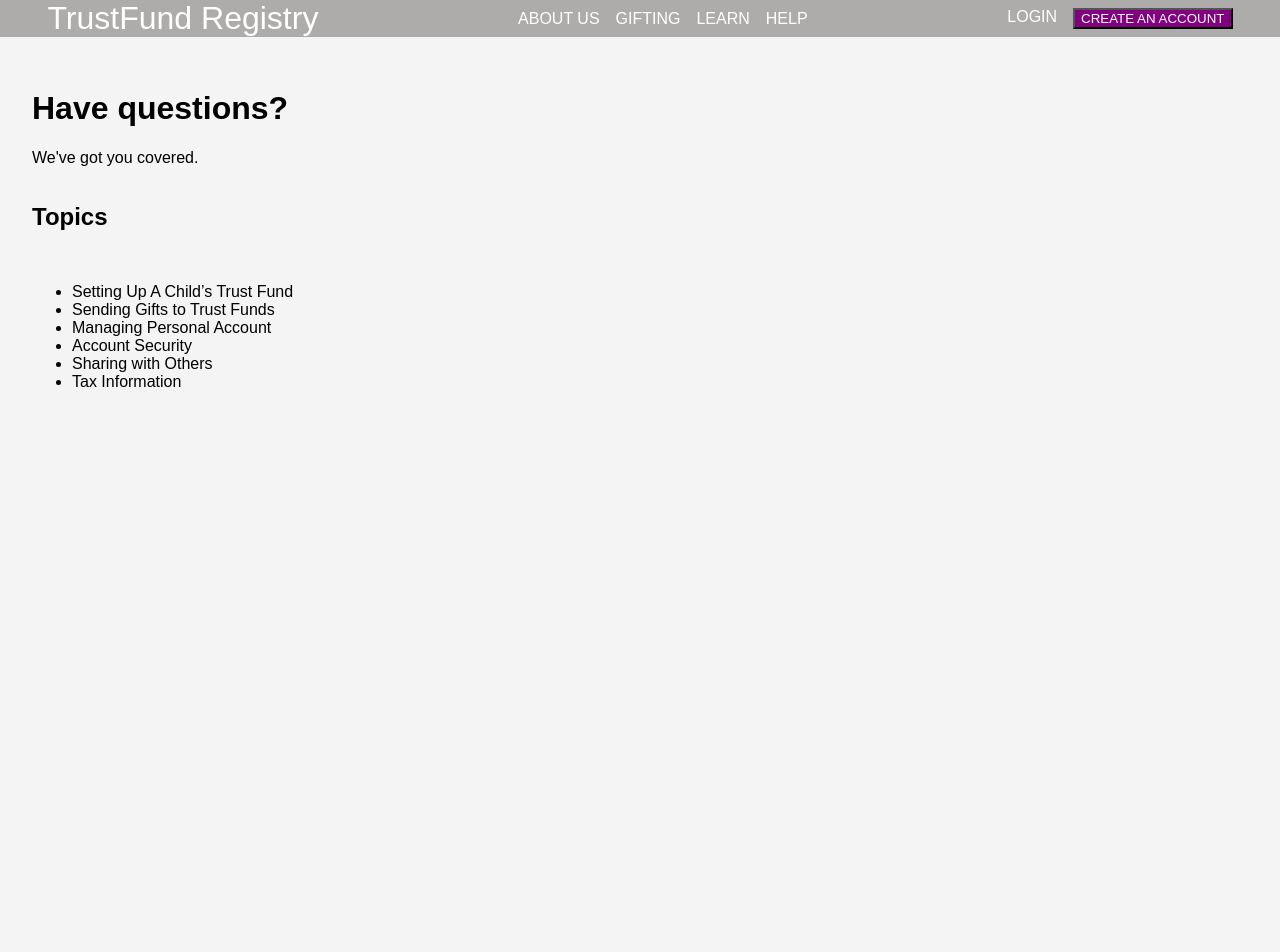
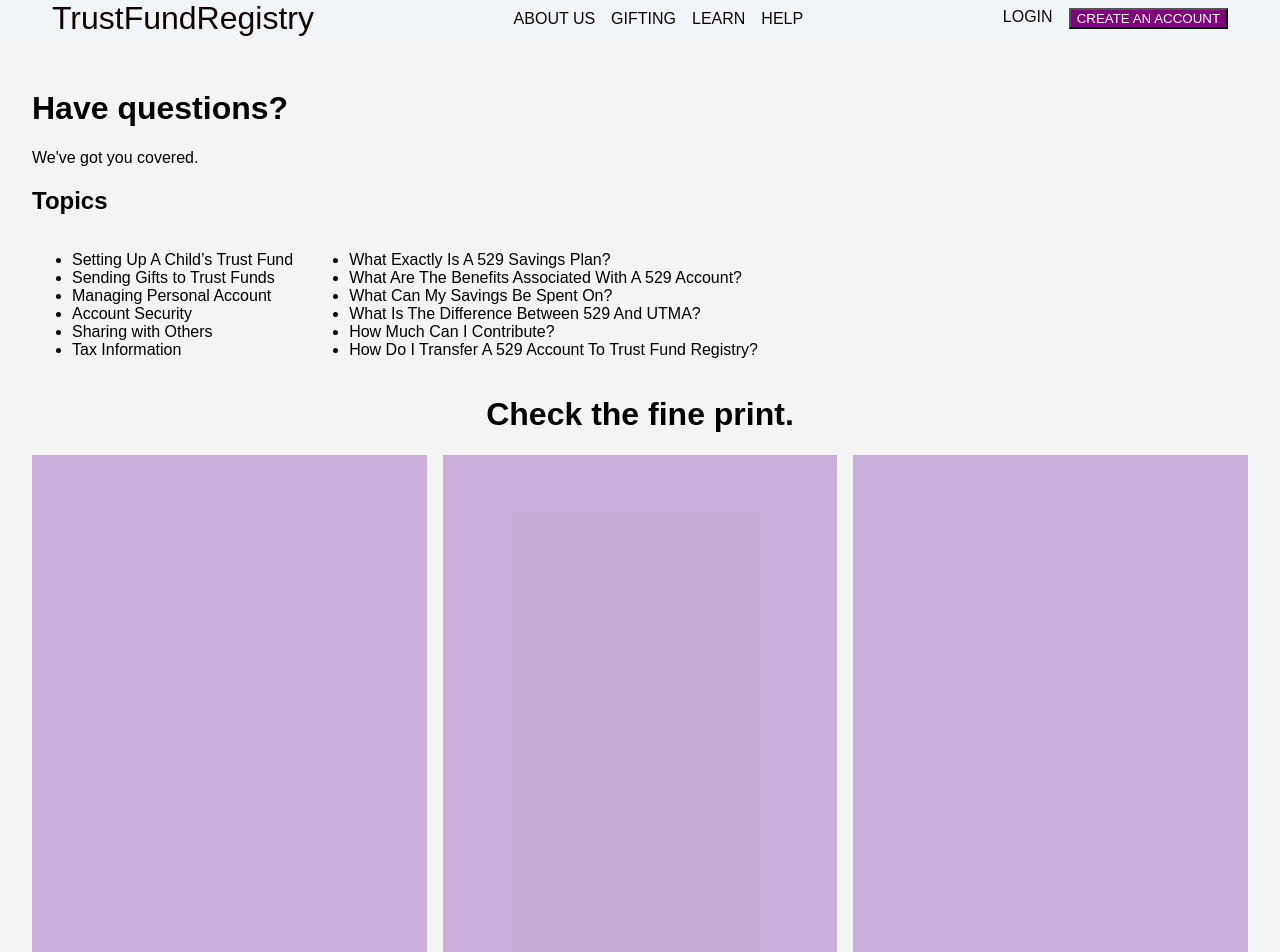
Before and after one commit to Runwei-Hesham/FAQ-Page, a React (Create React App) app in the folder faq/: page / in a window 1280 px wide. Shown: the top 952 px of the page. Before the commit the page ends 800 px from the top, so only its background shows below. Built offline with nearby package versions, Linux system fonts and the light colour scheme.

Commit message:
FEAT: NavBar & FAQ's

```diff
--- a/faq/src/components/Faq.jsx
+++ b/faq/src/components/Faq.jsx
@@ -4,8 +4,9 @@ function Faq() {
     <div className="items">
       <h1>Have questions?</h1>
       <p>We've got you covered.</p>
+      <h2>Topics</h2>
+
       <div className="faqs">
-        <h2>Topics</h2>
         <ul>
           <li>Setting Up A Child’s Trust Fund</li>
           <li>Sending Gifts to Trust Funds</li>
@@ -14,6 +15,22 @@ function Faq() {
           <li>Sharing with Others</li>
           <li>Tax Information</li>
         </ul>
+        <ul>
+          <li>What Exactly Is A 529 Savings Plan?</li>
+          <li>What Are The Benefits Associated With A 529 Account?</li>
+          <li>What Can My Savings Be Spent On?</li>
+          <li>What Is The Difference Between 529 And UTMA?</li>
+          <li>How Much Can I Contribute?</li>
+          <li>How Do I Transfer A 529 Account To Trust Fund Registry? </li>
+        </ul>
+      </div>
+      <div className="center">
+        <h1>Check the fine print.</h1>
+      </div>
+      <div className="center">
+        <div className="rectangle"></div>
+        <div className="rectangle"></div>
+        <div className="rectangle"></div>
       </div>
     </div>
   );
--- a/faq/src/components/NavBar.jsx
+++ b/faq/src/components/NavBar.jsx
@@ -3,7 +3,7 @@ import "../css/styles.css";
 function Navbar() {
   return (
     <nav className="nav">
-      <div className="site-title">TrustFund Registry</div>
+      <div className="site-title">TrustFundRegistry</div>
       <ul>
         <li>ABOUT US</li>
         <li>GIFTING</li>
--- a/faq/src/css/faq.css
+++ b/faq/src/css/faq.css
@@ -11,6 +11,20 @@ body{
 
 .faqs {
     display: flex;
-    flex-direction: column;
+    flex-direction: row; /* Change flex-direction to row */
     gap: 1rem;
 }
+
+.center {
+    display: flex;
+    flex-direction: row; /* Change flex-direction to column */
+    justify-content: center;
+    align-items: center;
+    gap: 1rem;
+}
+
+.rectangle {
+    width: 400px;
+    height: 722px;
+    background-color: #600b954d;
+}
--- a/faq/src/css/styles.css
+++ b/faq/src/css/styles.css
@@ -7,8 +7,8 @@ body {
 }
 
 .nav {
-    background-color: #aeabab;
-    color: white;
+    background-color: #F2F5F7;
+    color: rgb(16, 3, 3);
     display: flex;
     justify-content: center;
     align-items: center;
```
